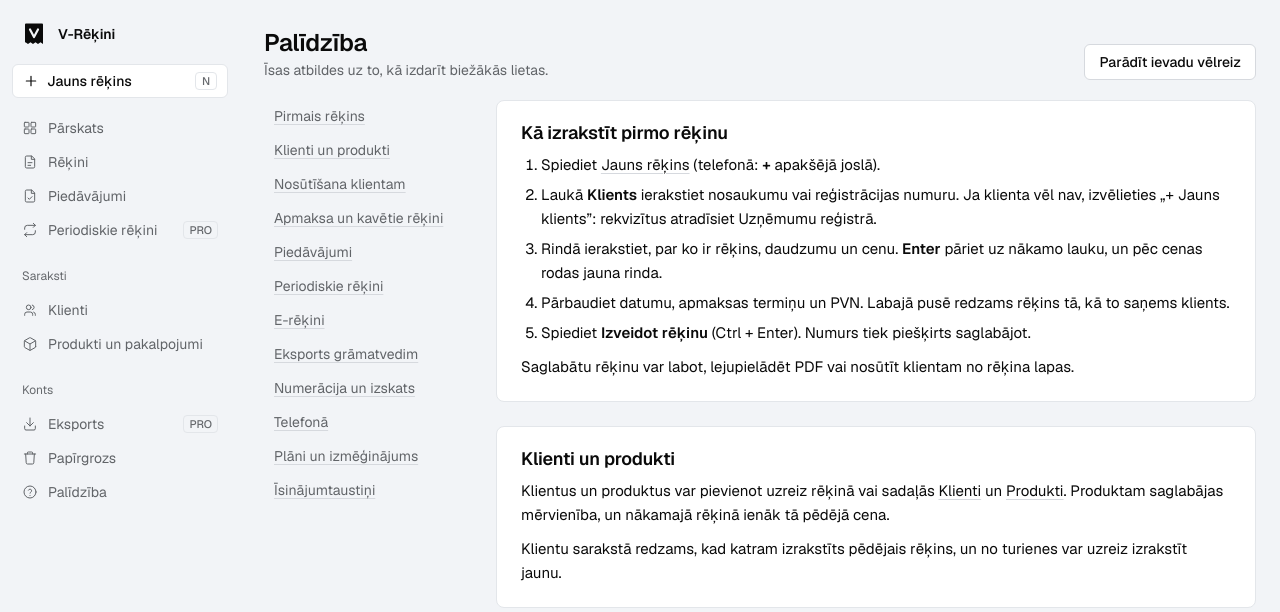
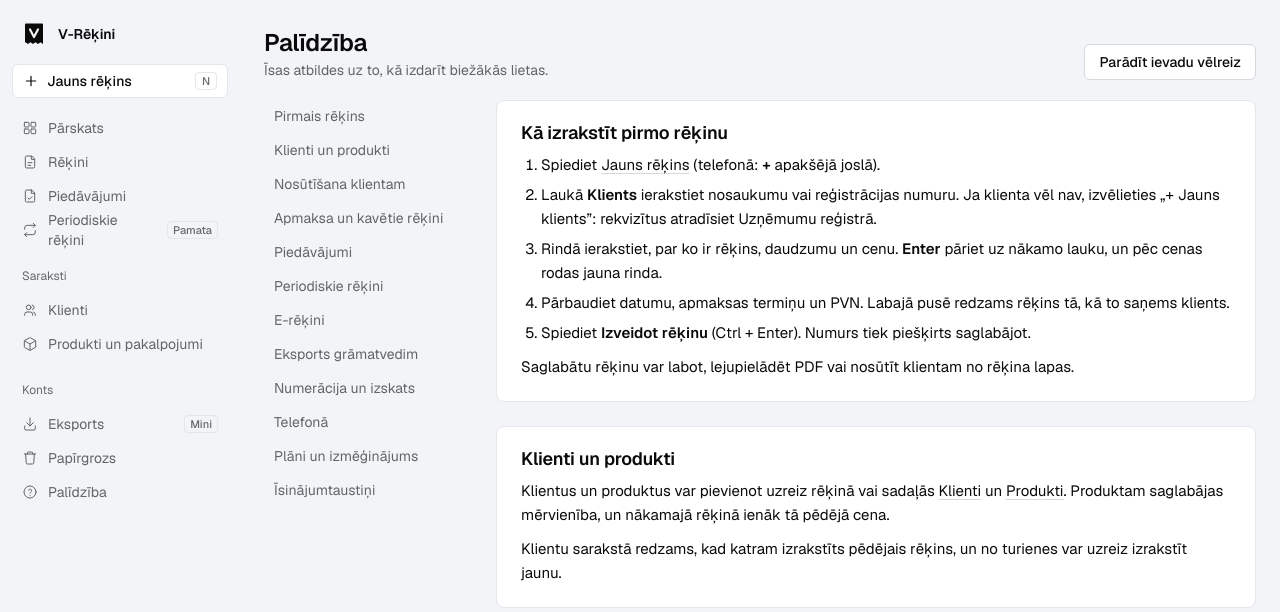
Before and after one commit to jaanisb133/invoicing-app, a Python web app: template app/templates/help.html in a window 1280 px wide. Shown: the top 612 px of the page. Run offline with Jinja, Linux system fonts and the light colour scheme; the template is opened without the code that fills it, so the values that code supplies are empty.

Commit message:
Name the plan that unlocks a feature in the sidebar instead of PRO; plain help contents links
Co-Authored-By: Claude Opus 5.5 <noreply@anthropic.com>
Claude-Session: https://claude.ai/code/session_017gfxyN4qm6vDPE19T8Q2Fz

```diff
--- a/app/templates/base.html
+++ b/app/templates/base.html
@@ -135,7 +135,7 @@
             <a href="/recurring" class="{% if page == 'recurring' %}active{% endif %}">
                 <svg viewBox="0 0 24 24" fill="none" stroke="currentColor" stroke-linecap="round" stroke-linejoin="round"><path d="M17 2l3 3-3 3"/><path d="M4 11V9a4 4 0 0 1 4-4h12"/><path d="M7 22l-3-3 3-3"/><path d="M20 13v2a4 4 0 0 1-4 4H4"/></svg>
                 Periodiskie rēķini
-                {% if not tier_limits.recurring %}<span class="sidebar-lock">PRO</span>{% endif %}
+                {% if not tier_limits.recurring %}<span class="sidebar-lock">Pamata</span>{% endif %}
             </a>
             {% endif %}
 
@@ -159,13 +159,13 @@
             <a href="/export" class="{% if page == 'export' %}active{% endif %}">
                 <svg viewBox="0 0 24 24" fill="none" stroke="currentColor" stroke-linecap="round" stroke-linejoin="round"><path d="M20 15v4a2 2 0 0 1-2 2H6a2 2 0 0 1-2-2v-4"/><path d="M7 10l5 5 5-5M12 15V3"/></svg>
                 Eksports
-                {% if not offline_mode and not tier_limits.einvoice %}<span class="sidebar-lock">PRO</span>{% endif %}
+                {% if not offline_mode and not tier_limits.einvoice %}<span class="sidebar-lock">Mini</span>{% endif %}
             </a>
             {% if not offline_mode and is_owner %}
             <a href="/komanda" class="{% if page == 'team' %}active{% endif %}">
                 <svg viewBox="0 0 24 24" fill="none" stroke="currentColor" stroke-linecap="round" stroke-linejoin="round"><circle cx="9" cy="8" r="3.5"/><path d="M2.5 20v-1a4.5 4.5 0 0 1 4.5-4.5h4a4.5 4.5 0 0 1 4.5 4.5v1"/><path d="M17 11.5a3 3 0 1 0 0-6M21.5 20v-1a4 4 0 0 0-3-3.9"/></svg>
                 Komanda
-                {% if tier_limits.max_users == 1 %}<span class="sidebar-lock">PRO</span>{% endif %}
+                {% if tier_limits.max_users == 1 %}<span class="sidebar-lock">Bizness</span>{% endif %}
             </a>
             <a href="/pricing" class="{% if page == 'pricing' %}active{% endif %}">
                 <svg viewBox="0 0 24 24" fill="none" stroke="currentColor" stroke-linecap="round" stroke-linejoin="round"><rect x="2.5" y="5.5" width="19" height="13" rx="2"/><path d="M2.5 10h19M6.5 15h4"/></svg>
--- a/app/templates/help.html
+++ b/app/templates/help.html
@@ -13,18 +13,18 @@
 </div>
 <div class="page-body help">
     <nav class="help-toc" aria-label="Saturs">
-        <a href="#pirmais">Pirmais rēķins</a>
-        <a href="#klienti">Klienti un produkti</a>
-        <a href="#nosutit">Nosūtīšana klientam</a>
-        <a href="#apmaksa">Apmaksa un kavētie rēķini</a>
-        <a href="#piedavajumi">Piedāvājumi</a>
-        <a href="#periodiskie">Periodiskie rēķini</a>
-        <a href="#e-rekini">E-rēķini</a>
-        <a href="#eksports">Eksports grāmatvedim</a>
-        <a href="#iestatijumi">Numerācija un izskats</a>
-        <a href="#telefons">Telefonā</a>
-        <a href="#plani">Plāni un izmēģinājums</a>
-        <a href="#taustini">Īsinājumtaustiņi</a>
+        <a href="#pirmais" class="plain">Pirmais rēķins</a>
+        <a href="#klienti" class="plain">Klienti un produkti</a>
+        <a href="#nosutit" class="plain">Nosūtīšana klientam</a>
+        <a href="#apmaksa" class="plain">Apmaksa un kavētie rēķini</a>
+        <a href="#piedavajumi" class="plain">Piedāvājumi</a>
+        <a href="#periodiskie" class="plain">Periodiskie rēķini</a>
+        <a href="#e-rekini" class="plain">E-rēķini</a>
+        <a href="#eksports" class="plain">Eksports grāmatvedim</a>
+        <a href="#iestatijumi" class="plain">Numerācija un izskats</a>
+        <a href="#telefons" class="plain">Telefonā</a>
+        <a href="#plani" class="plain">Plāni un izmēģinājums</a>
+        <a href="#taustini" class="plain">Īsinājumtaustiņi</a>
     </nav>
 
     <div class="help-body">
```
